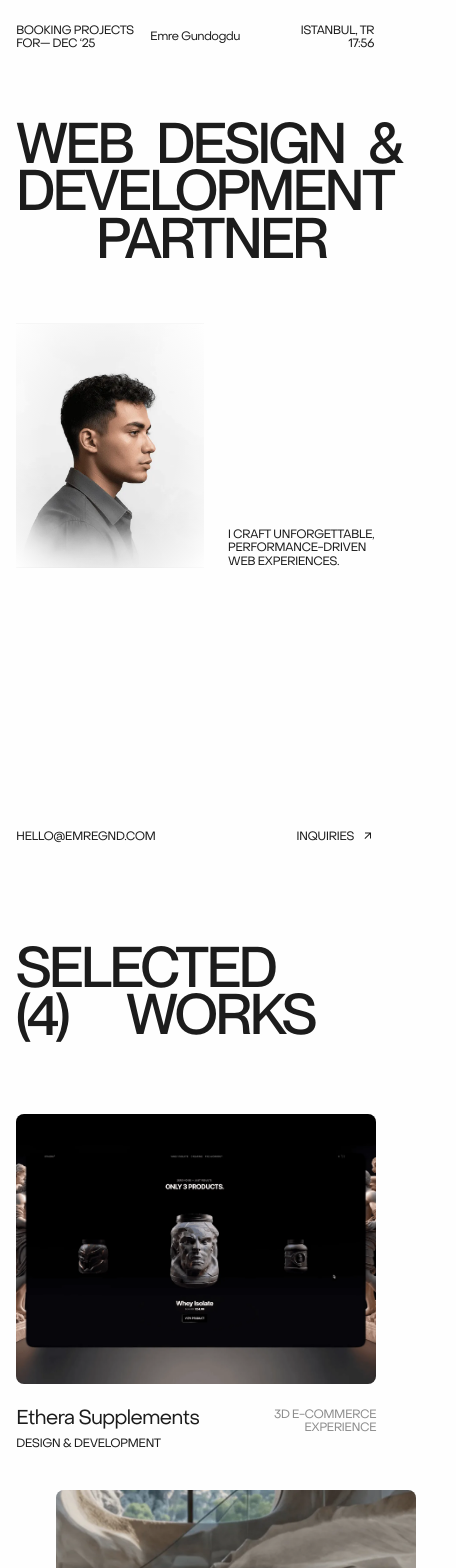
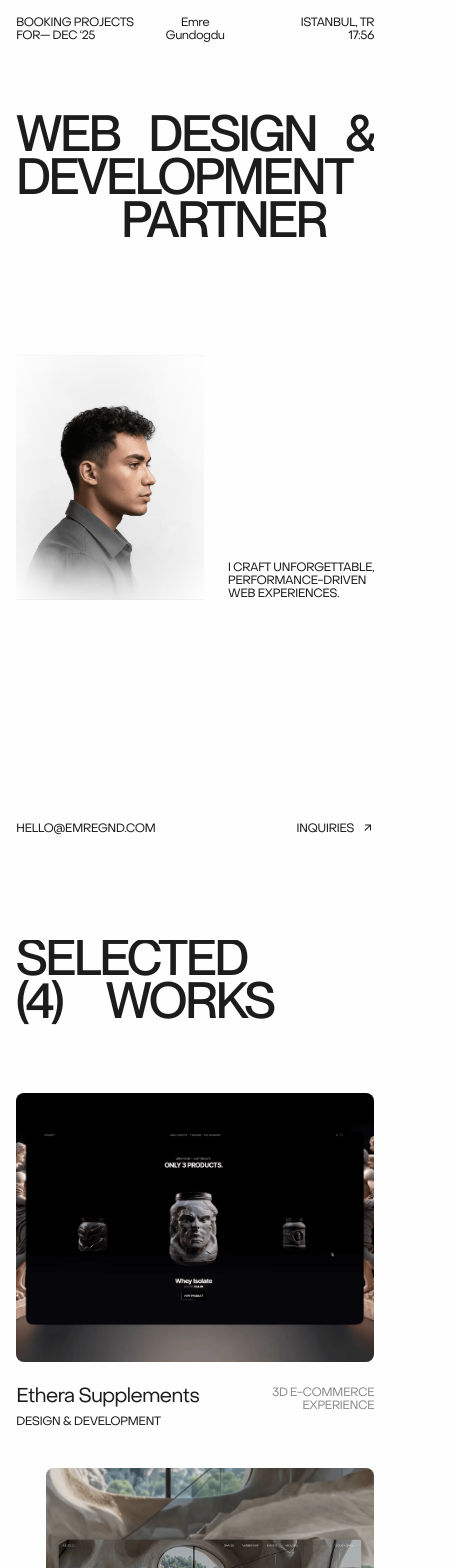
Before and after one commit to emreguendogdu/portfolio-v5, a Next.js app: page / in a window 390 px wide. Shown: the top 1568 px of the page, 456 px wide, since content can reach past the window. Built offline with nearby package versions, Linux system fonts and the light colour scheme.

Commit message:
style: Resolve responsive errors

```diff
--- a/app/globals.css
+++ b/app/globals.css
@@ -28,7 +28,6 @@ body {
 
   font-size: clamp(0.75rem, 1vw + 0.5rem, 1rem);
   line-height: 110%;
-  overflow-x: hidden;
 }
 
 @layer base {
@@ -61,7 +60,7 @@ body {
   .h0 {
     font-family: var(--font-neue-montreal), sans-serif;
     font-weight: 500;
-    font-size: clamp(2rem, 10.32vw + 1rem, 22.75rem);
+    font-size: clamp(2rem, 10.8vw + 0.5rem, 909rem);
     line-height: 0.7;
   }
 
--- a/app/page.tsx
+++ b/app/page.tsx
@@ -8,7 +8,7 @@ export default function Home() {
   return (
     <>
       <ReactLenis root />
-      <main className="px-4 sm:px-10 py-6 flex flex-col gap-20">
+      <main className="px-4 sm:px-10 py-4 flex flex-col gap-20">
         <Header />
         <Hero />
         <SelectedWorks />
--- a/components/Footer.tsx
+++ b/components/Footer.tsx
@@ -21,10 +21,10 @@ export default function Footer() {
         />
       </div>
 
-      <div className="w-full flex items-center justify-between">
+      <div className="w-full flex flex-col sm:flex-row items-center justify-between gap-4 sm:gap-6">
         <p>© 2025 - All Rights Reserved</p>
 
-        <div className="grid grid-cols-2 gap-y-2 gap-x-4 sm:flex sm:items-center">
+        <div className="flex items-center gap-2 sm:gap-4 justify-between sm:justify-start w-full sm:w-auto">
           <Link href="https://linkedin.com/in/emregnd/" target="_blank">
             LinkedIn
           </Link>
--- a/components/Header.tsx
+++ b/components/Header.tsx
@@ -3,16 +3,16 @@ import Link from "next/link";
 
 export default function Header() {
   return (
-    <header className="absolute top-0 left-0 right-0 px-4 sm:px-10 py-6 w-full flex justify-between items-center">
+    <header className="absolute top-0 left-0 right-0 px-4 sm:px-10 py-4 w-full flex justify-between items-center">
       <p>
         Booking projects <br /> for— Dec ‘25
       </p>
 
       <Link
         href="/"
-        className="capitalize absolute top-1/2 -translate-y-1/2 left-1/2 -translate-x-1/2"
+        className="capitalize absolute top-1/2 -translate-y-1/2 left-1/2 -translate-x-1/2 text-center"
       >
-        Emre Gundogdu
+        Emre <br /> Gundogdu
       </Link>
 
       <div className="text-right">
--- a/components/Hero.tsx
+++ b/components/Hero.tsx
@@ -6,13 +6,13 @@ export default function Hero() {
   return (
     <section
       id="hero"
-      className="relative w-full pt-[100px] h-svh flex flex-col items-center justify-between py-6 sm:pb-10"
+      className="relative w-full pt-[100px] sm:pt-[140px] asm:pt-[150px] min-h-svh flex flex-col items-center justify-between gap-10 py-4 pb-6 sm:pb-10 overflow-hidden"
     >
       <div className="relative grid grid-cols-12 grid-rows-4 gap-2 sm:gap-6 z-10">
         <h1 className="sr-only">Web Design & Development Partner</h1>
 
         <div
-          className="flex items-center gap-6 sm:gap-10 xl:gap-20"
+          className="flex w-full col-span-full items-center justify-between sm:justify-start gap-2 lg:gap-10 xl:gap-20"
           aria-hidden
         >
           <span className="h0">Web</span>
@@ -21,7 +21,7 @@ export default function Hero() {
         </div>
 
         <div
-          className="relative h0 row-start-2 col-start-1 sm:col-start-2 xl:col-start-3 z-10"
+          className="relative h0 row-start-2 col-start-1 xl:col-start-3 z-10"
           aria-hidden
         >
           Development
@@ -39,7 +39,7 @@ export default function Hero() {
 
       {/* Image & Text Container */}
       <div className="relative w-full">
-        <div className="absolute left-0 right-0 top-0 -translate-y-full flex gap-6 md:gap-16 lg:gap-48 xl:gap-80">
+        <div className="absolute left-0 right-0 top-0 -translate-y-[80%] sm:-translate-y-full flex gap-6 md:gap-16 lg:gap-48 xl:gap-80">
           {/* Image */}
           <div className="relative bg-[#D9D9D9] w-2/3 aspect-[1/1.3] max-w-[240px] sm:max-w-none sm:w-[304px] sm:h-[388px]">
             <Image
--- a/components/ProjectElement.tsx
+++ b/components/ProjectElement.tsx
@@ -85,8 +85,8 @@ const ProjectElement = ({
   return (
     <article
       className={cn(
-        "flex flex-col gap-6 col-span-10 sm:col-span-6",
-        isOdd ? "col-start-2 sm:col-start-auto" : null
+        "relative flex flex-col gap-6 w-full col-span-full sm:col-span-6",
+        isOdd ? "col-start-2 col-span-11 sm:col-start-auto" : null
       )}
     >
       {/* Image Wrapper */}
@@ -124,7 +124,7 @@ const ProjectElement = ({
           />
 
           {/* Hover Info Element */}
-          <div className="absolute inset-0 z-10 hidden sm:flex flex-col justify-center items-center text-white gap-10 px-10 py-6 pointer-events-none">
+          <div className="absolute inset-0 z-10 hidden sm:flex flex-col justify-center items-center text-white gap-10 px-10 py-4 pointer-events-none">
             {/* Video */}
             <div
               className="video w-[90%] h-1/2 bg-red-500 origin-bottom rounded-lg mt-16"
--- a/components/SelectedWorks.tsx
+++ b/components/SelectedWorks.tsx
@@ -25,7 +25,7 @@ export default function SelectedWorks() {
   return (
     <section
       id="selected-works"
-      className="w-full grid grid-cols-12 min-h-svh gap-y-10 sm:gap-y-20 gap-x-10"
+      className="relative w-full grid grid-cols-12 min-h-svh gap-y-10 sm:gap-y-20 sm:gap-x-10 overflow-x-hidden"
     >
       <HeaderContent />
 
```
